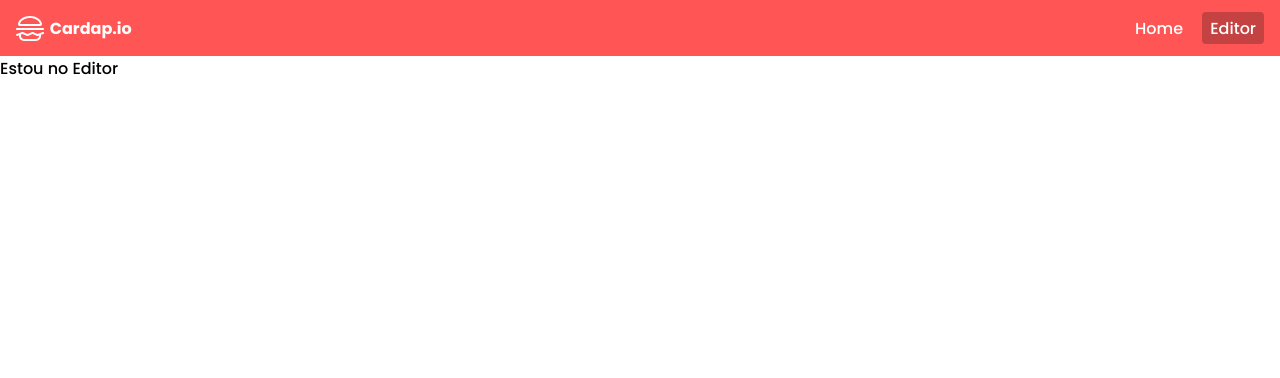
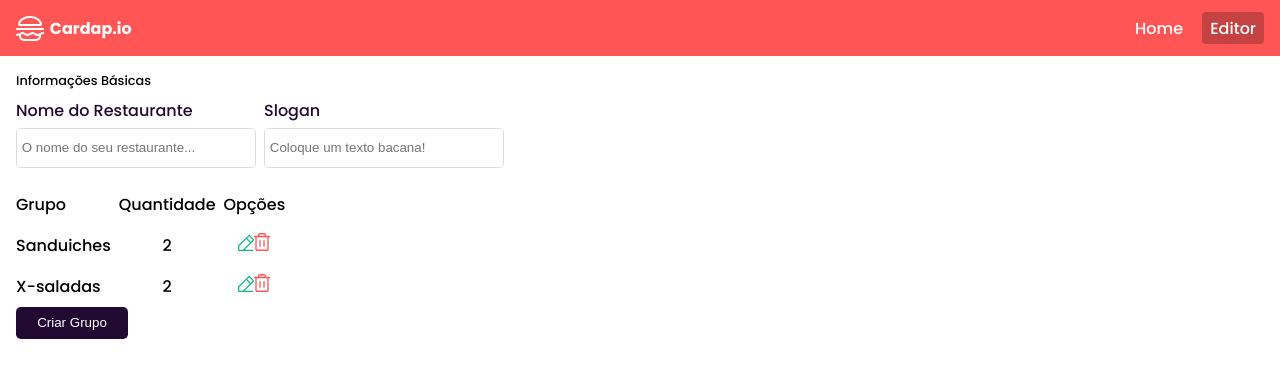
Before and after one commit to WillDavid/saphyr-fornecedores-frontend, a Nuxt app: page /editor in a window 1280 px wide. Shown: the top 378 px of the page. Built offline with nearby package versions, Linux system fonts and the light colour scheme.

Commit message:
finalizado form

```diff
--- a/components/Button.vue
+++ b/components/Button.vue
@@ -13,7 +13,7 @@ export default Vue.extend({
 
 <style lang="scss" scoped>
 .button-container {
-    width: 10rem;
+    width: 7rem;
     height: 2rem;
     border: none;
     border-radius: 0.3rem;
--- a/components/Form.vue
+++ b/components/Form.vue
@@ -1,24 +1,13 @@
 <template>
-
     <div class="form-container">
-
         <span>Informações Básicas</span>
         <div class="form-header">
-            <pre>{{ menu }}</pre>
-            <pre>{{ $store.state.menu }}</pre>
-            <Input label="Nome do Restaurante" placeholder="Texto super massa aqui..." v-model="menu.restaurant_name"/>
-		    <Input label="Slogan" placeholder="Texto super massa aqui..." v-model="menu.slogan"/>
+
+            <Input label="Nome do Restaurante" placeholder="O nome do seu restaurante..." v-model="restaurant_header.restaurant_name"/>
+		    <Input label="Slogan" placeholder="Coloque um texto bacana!" v-model="restaurant_header.slogan"/>
         </div>
 
-        <hr style="width: 50%; margin-top: 1rem;">
 
-        <Button title="Criar Grupo" @click.native="addGroup"/>
-
-        <div class="form-group" v-for="(group, index) in groups" :key="index">
-            <Input label="Nome do Grupo" placeholder=""/>
-            <Button title="Adicionar Itens"/>
-
-        </div>
 
     </div>
 </template>
@@ -27,43 +16,22 @@ import Vue from 'vue'
 export default Vue.extend({
     data () {
         return {
-            menu: {
+            restaurant_header: {
                 restaurant_name: '',
-        slogan: '',
-        groups: [
-            {
-                name_group: '',
-                itens: [
-                    {
-                        name_item: '',
-                        description: '',
-                        price: ''
-                    }
-                ]
-            }
-        ]
+                slogan: '',
             }
         }
     },
 
-    methods: {
-        addGroup(){
-            let group = {
-                title: '',
-                product: []
-            }
-            this.groups.push(group)
-        },
+    watch: {
+        restaurant_header: {
+            handler(newValue) {
+                this.$store.commit('setRestaurantHeader', newValue)
+            }, deep: true
+        }
+
     },
 
-    watch: {
-        menu: {
-            handler(newVal) {
-                this.$store.commit('setMenu', newVal)
-            },
-            deep: true,
-        },
-    }
 
 })
 </script>
--- /dev/null
+++ b/components/ListGroups.vue
@@ -0,0 +1,57 @@
+<template>
+    <table class="list-container">
+        <tr>
+            <th>Grupo</th>
+            <th>Quantidade</th>
+            <th>Opções</th>
+        </tr>
+
+        <tr class="group-content" v-for="(group, index) in groups" :key="index">
+            <td>{{ group.name_group }}</td>
+            <td class="group-qtde">{{ group.itens.length }}</td>
+            <td class="group-img"><img src="~/static/icons/edit.svg" alt="Editar">
+            <img src="~/static/icons/trash.svg" alt="Apagar"></td>
+        </tr>
+    </table>
+</template>
+
+<script lang="ts">
+import Vue from 'vue'
+export default Vue.extend({
+    data () {
+        return {
+            groups: []
+        }
+    },
+
+    created () {
+        this.groups = this.$store.state.menu.groups
+    }
+})
+</script>
+
+<style lang="scss" scoped>
+.list-container {
+    margin-top: 1rem;
+    text-align: left;
+    border-collapse: collapse;
+
+    td, th {
+        font-weight: 400;
+        text-align: left;
+        padding: 8px;
+        padding-left: 0;
+    }
+
+    .group-content {
+
+        .group-qtde, .group-img {
+            text-align: center;
+        }
+        img {
+            cursor: pointer;
+            width: 1rem;
+        }
+    }
+}
+</style>
--- /dev/null
+++ b/components/Modal.vue
@@ -0,0 +1,71 @@
+<template>
+    <div class="modal" v-if="show">
+      <div class="modal-background" @click="close"></div>
+      <div class="modal-content">
+        <Input label="Nome do Grupo" placeholder="aaa"/>
+
+        <hr />
+        <div class="product-content">
+            <Input label="Nome do Grupo" placeholder="aaa"/>
+        </div>
+
+
+      </div>
+    </div>
+  </template>
+
+  <script lang="ts">
+  import Vue from 'vue'
+  export default Vue.extend({
+    props: {
+      show: {
+        type: Boolean,
+        required: true
+      }
+    },
+    methods: {
+      close() {
+        this.$emit('close');
+      }
+    }
+  })
+  </script>
+
+  <style lang="scss" scoped>
+  .modal {
+    position: fixed;
+    top: 0;
+    right: 0;
+    bottom: 0;
+    left: 0;
+    display: flex;
+    justify-content: center;
+    align-items: center;
+    z-index: 9999;
+
+    .modal-background {
+        position: absolute;
+        top: 0;
+        right: 0;
+        bottom: 0;
+        left: 0;
+        background-color: rgba(0, 0, 0, 0.5);
+    }
+    .modal-content {
+        position: relative;
+        width: 50%;
+        max-width: 90%;
+        max-height: 90%;
+        overflow: auto;
+        background-color: #fff;
+        border-radius: 4px;
+        box-shadow: 0 0 10px rgba(0, 0, 0, 0.5);
+        padding: 20px;
+    }
+
+  }
+
+
+
+
+  </style>
--- a/pages/editor.vue
+++ b/pages/editor.vue
@@ -1,11 +1,29 @@
 <template>
-    <div>Estou no Editor</div>
+    <div class="editor-container">
+        <Form />
+        <ListGroups />
+        <Button title="Criar Grupo" @click.native="() => showModal = true"/>
+        <Modal :show="showModal" @close="() => showModal = false" />
+    </div>
 </template>
 <script lang="ts">
 import Vue from 'vue'
 export default Vue.extend({
     head:{
 		title: 'Editor - Cardap.io'
-	}
+	},
+    data () {
+        return {
+            showModal: false
+
+        }
+    }
 })
 </script>
+
+<style lang="scss" scoped>
+
+.editor-container {
+    padding: 1rem;
+}
+</style>
--- a/pages/index.vue
+++ b/pages/index.vue
@@ -1,6 +1,6 @@
 <template>
 	<div class="home-container">
-		<Form />
+		<h2>Clique aqui para Editar</h2>
 	</div>
 </template>
 
--- /dev/null
+++ b/store/index.js
@@ -0,0 +1,52 @@
+
+export const state = () => ({
+    menu: {
+        restaurant_name: '',
+        slogan: '',
+
+
+        groups: [
+            {
+                name_group: 'Sanduiches',
+                itens: [
+                    {
+                        name_item: 'X-salada',
+                        description: 'Pão bola, alface, tomate, cebola e 2 carnes de hamburguer',
+                        price: '2,34'
+                    },
+
+                    {
+                        name_item: 'X-cebola',
+                        description: 'Pão bola, alface, tomate, cebola e 2 carnes de hamburguer',
+                        price: '2,34'
+                    }
+                ]
+            },
+            {
+                name_group: 'X-saladas',
+                itens: [
+                    {
+                        name_item: 'X-salada',
+                        description: 'Pão bola, alface, tomate, cebola e 2 carnes de hamburguer',
+                        price: '2,34'
+                    },
+
+                    {
+                        name_item: 'X-cebola',
+                        description: 'Pão bola, alface, tomate, cebola e 2 carnes de hamburguer',
+                        price: '2,34'
+                    }
+                ]
+            }
+        ]
+
+    }
+})
+
+export const mutations = {
+    setRestaurantHeader(state, payload) {
+        state.menu.restaurant_name = payload.restaurant_name
+        state.menu.slogan = payload.slogan
+    },
+
+}
--- a/store/menu.js
+++ /dev/null
@@ -1,27 +0,0 @@
-
-export const state = () => ({
-    menu: {
-        restaurant_name: '',
-        slogan: '',
-        groups: [
-            {
-                name_group: '',
-                itens: [
-                    {
-                        name_item: '',
-                        description: '',
-                        price: ''
-                    }
-                ]
-            }
-        ]
-
-    }
-})
-
-export const mutations = {
-    setMenu(state, payload) {
-        state.menu = payload
-        console.log(state.menu);
-    }
-}
```
Also changed, not shown: static/icons/edit.svg (added), static/icons/trash.svg (added).
